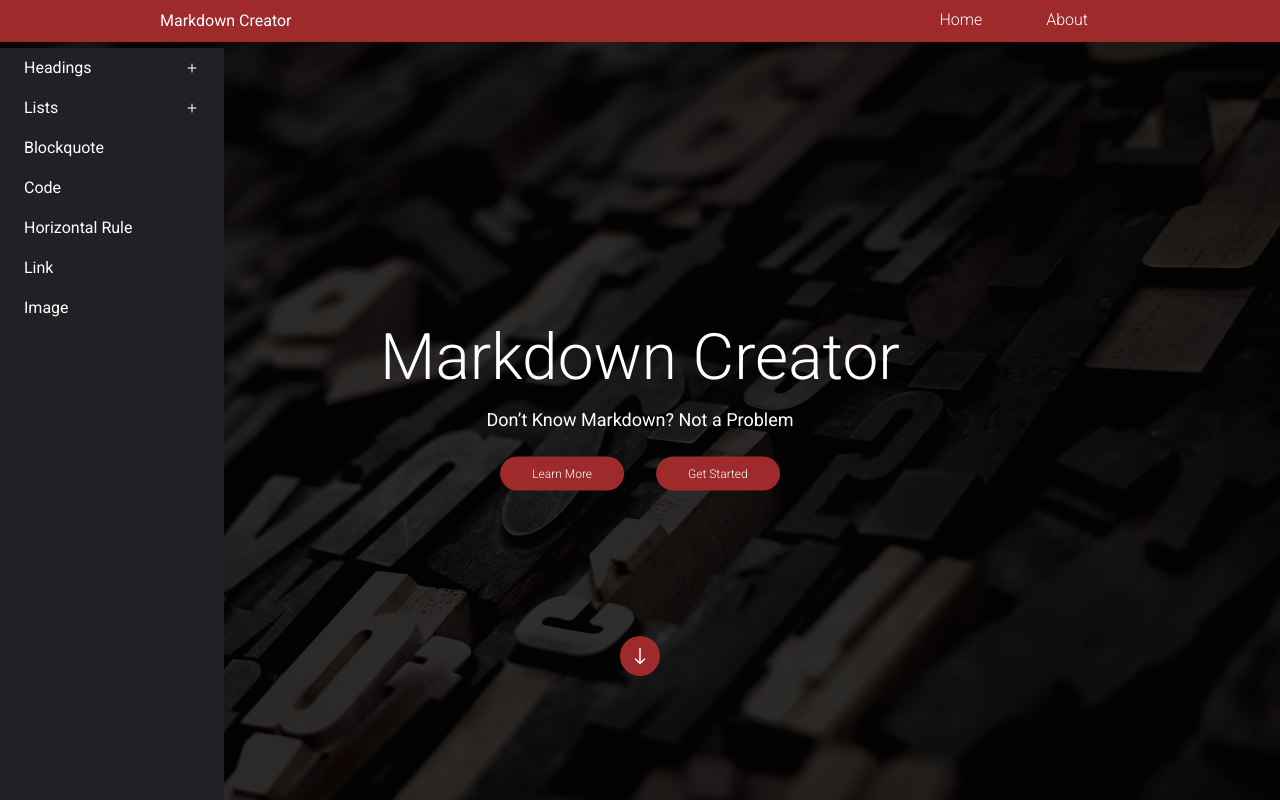
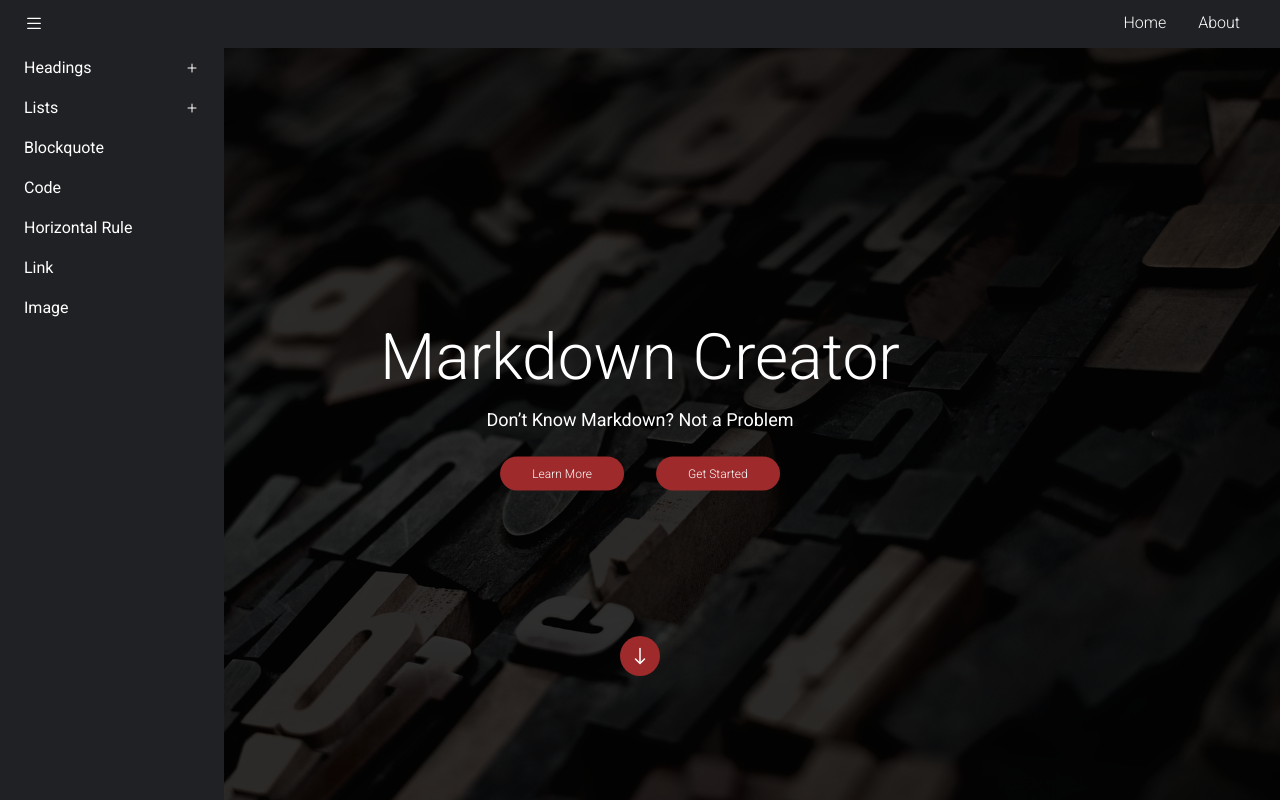
Before and after one commit to Adrian-Forde-1/MarkdownBuilder, a React app: page / in a window 1280 px wide. Shown: the top 800 px of the page. Built offline with nearby package versions, Linux system fonts and the light colour scheme.

Commit message:
Completed the initial visuals of the sidenav and navbar. Need to added more options and add functionality

```diff
--- a/src/components/Navigation/SideNav.jsx
+++ b/src/components/Navigation/SideNav.jsx
@@ -1,11 +1,75 @@
 import React from 'react';
 
-const SideNav = () => {
+//React Router DOM
+import { withRouter } from 'react-router-dom';
+
+const SideNav = (props) => {
+  const toggleSideNav = () => {
+    const sideNav = document.querySelector('#sidenav');
+    sideNav.classList.toggle('open');
+  };
   return (
+    <div>
+      <div
+        className="w-ful bg-theme_black-100 px-6 py-0 flex items-center fixed inset-x-0 top-0"
+        style={{ transform: 'translateY(-100px)', height: '6vh' }}
+        style={{ zIndex: '100' }}
+      >
+        <button
+          className="cursor-pointer block border-none"
+          onClick={toggleSideNav}
+        >
+          <svg
+            width="1em"
+            height="1em"
+            viewBox="0 0 16 16"
+            className="bi bi-list text-white"
+            fill="currentColor"
+            xmlns="http://www.w3.org/2000/svg"
+            style={{ fontSize: '20px' }}
+          >
+            <path
+              fillRule="evenodd"
+              d="M2.5 11.5A.5.5 0 0 1 3 11h10a.5.5 0 0 1 0 1H3a.5.5 0 0 1-.5-.5zm0-4A.5.5 0 0 1 3 7h10a.5.5 0 0 1 0 1H3a.5.5 0 0 1-.5-.5zm0-4A.5.5 0 0 1 3 3h10a.5.5 0 0 1 0 1H3a.5.5 0 0 1-.5-.5z"
+            />
+          </svg>
+        </button>
+
+        <div
+          className="flex item-center w-auto ml-auto "
+          style={{
+            height: '6vh',
+          }}
+        >
+          <nav className="flex items-center">
+            <ul className="flex items-center justify-between text-base pt-0">
+              <li>
+                <a
+                  href="#"
+                  className="px-4 block border-b-2 text-white border-transparent"
+                  style={{ fontWeight: '300' }}
+                >
+                  Home
+                </a>
+              </li>
+              <li>
+                <a
+                  href="#about"
+                  className="px-4 block border-b-2 text-white border-transparent"
+                  style={{ fontWeight: '300' }}
+                >
+                  About
+                </a>
+              </li>
+            </ul>
+          </nav>
+        </div>
+      </div>
       <div
         className="fixed bottom-0 w-56 bg-theme_black-100"
+        id="sidenav"
         style={{
-        height: '94%',
+          height: '94vh',
           color: 'white',
           zIndex: '100',
         }}
@@ -90,7 +154,8 @@ const SideNav = () => {
           </li>
         </ul>
       </div>
+    </div>
   );
 };
 
-export default SideNav;
+export default withRouter(SideNav);
```
Lines whose indentation alone changed are shown as unchanged.
